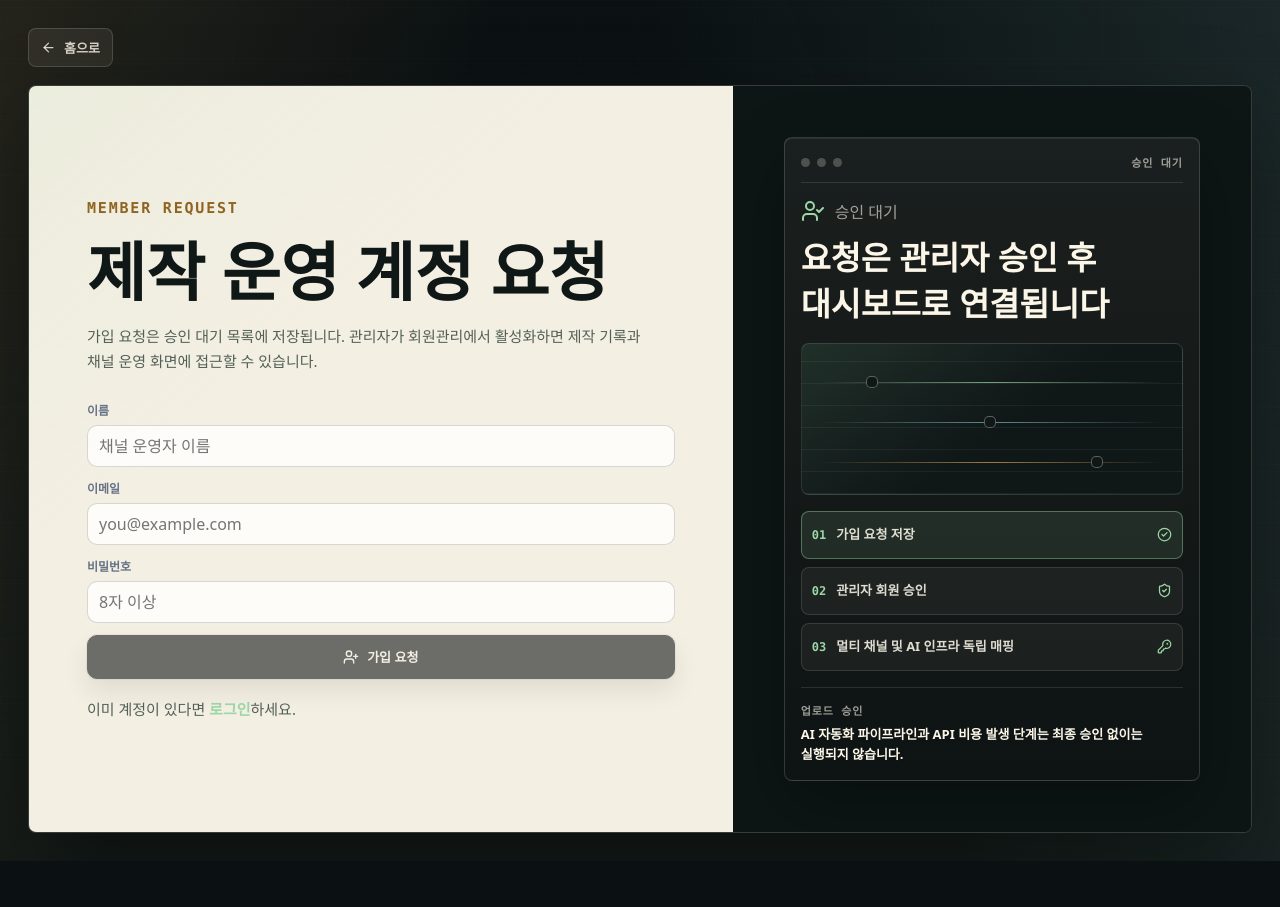
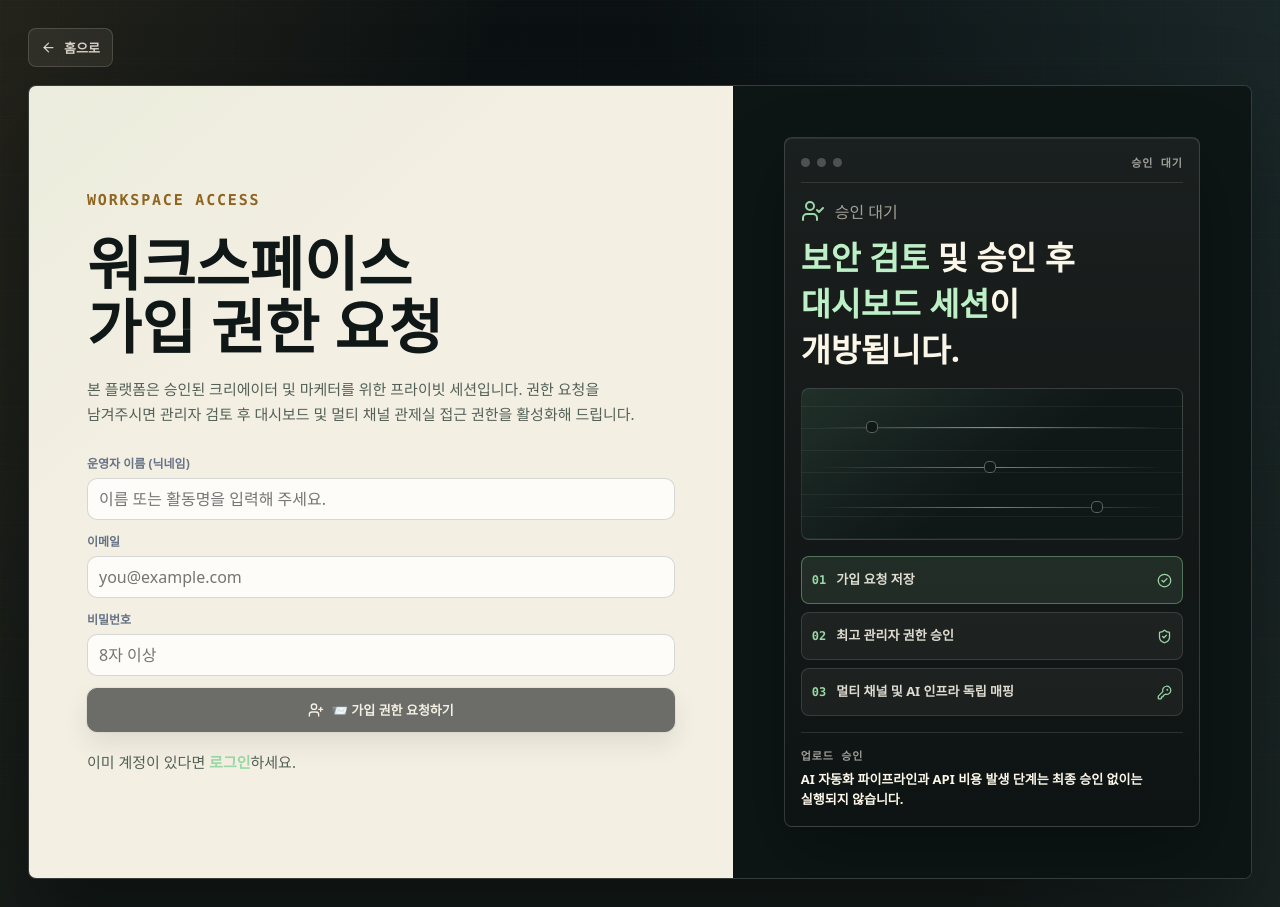
Before and after one commit to Jhongjin/youtube-idea_factory, a Next.js app: page /signup in a window 1280 px wide. Before the commit the page ends 861 px from the top, so only its background shows below. Built offline with nearby package versions, Linux system fonts and the light colour scheme.

Commit message:
Polish signup experience

```diff
--- a/app/components/auth-context-panel.tsx
+++ b/app/components/auth-context-panel.tsx
@@ -17,7 +17,11 @@ export function AuthContextPanel({ mode }: { mode: "login" | "signup" }) {
             <span>{isSignup ? "승인 대기" : "보안 인증"}</span>
           </div>
           {isSignup ? (
-            <h2>요청은 관리자 승인 후 대시보드로 연결됩니다</h2>
+            <h2>
+              <span className="auth-title-accent">보안 검토</span> 및 승인 후
+              <br />
+              <span className="auth-title-accent">대시보드 세션</span>이 개방됩니다.
+            </h2>
           ) : (
             <h2>
               <span className="auth-title-accent">보안 인증</span>이 완료되면
@@ -44,7 +48,7 @@ export function AuthContextPanel({ mode }: { mode: "login" | "signup" }) {
           </div>
           <div className="auth-stage-row">
             <strong>02</strong>
-            <span>{isSignup ? "관리자 회원 승인" : "워크스페이스 권한 식별"}</span>
+            <span>{isSignup ? "최고 관리자 권한 승인" : "워크스페이스 권한 식별"}</span>
             <ShieldCheck size={15} />
           </div>
           <div className="auth-stage-row">
--- a/app/components/auth-forms.tsx
+++ b/app/components/auth-forms.tsx
@@ -114,11 +114,11 @@ export function SignupForm() {
   return (
     <form className="auth-form" onSubmit={submit}>
       <label>
-        <span>이름</span>
+        <span>운영자 이름 (닉네임)</span>
         <input
           autoComplete="name"
           onChange={(event) => setName(event.target.value)}
-          placeholder="채널 운영자 이름"
+          placeholder="이름 또는 활동명을 입력해 주세요."
           value={name}
         />
       </label>
@@ -161,7 +161,7 @@ export function SignupForm() {
       ) : null}
       <button className="text-button primary auth-submit" disabled={!canSubmit || loading} type="submit">
         <UserPlus size={16} />
-        {loading ? "요청 중" : "가입 요청"}
+        {loading ? "요청 중" : "📨 가입 권한 요청하기"}
       </button>
     </form>
   );
--- a/app/signup/page.tsx
+++ b/app/signup/page.tsx
@@ -16,11 +16,11 @@ export default function SignupPage() {
       </div>
       <section className="auth-card signup-card">
         <div className="auth-copy">
-          <p className="hero-kicker">Member request</p>
-          <h1>제작 운영 계정 요청</h1>
+          <p className="hero-kicker">WORKSPACE ACCESS</p>
+          <h1>워크스페이스 가입 권한 요청</h1>
           <p>
-            가입 요청은 승인 대기 목록에 저장됩니다. 관리자가 회원관리에서 활성화하면 제작 기록과 채널
-            운영 화면에 접근할 수 있습니다.
+            본 플랫폼은 승인된 크리에이터 및 마케터를 위한 프라이빗 세션입니다. 권한 요청을
+            남겨주시면 관리자 검토 후 대시보드 및 멀티 채널 관제실 접근 권한을 활성화해 드립니다.
           </p>
           <SignupForm />
           <p className="auth-footnote">
```
Also changed, not shown: app/globals.css.
